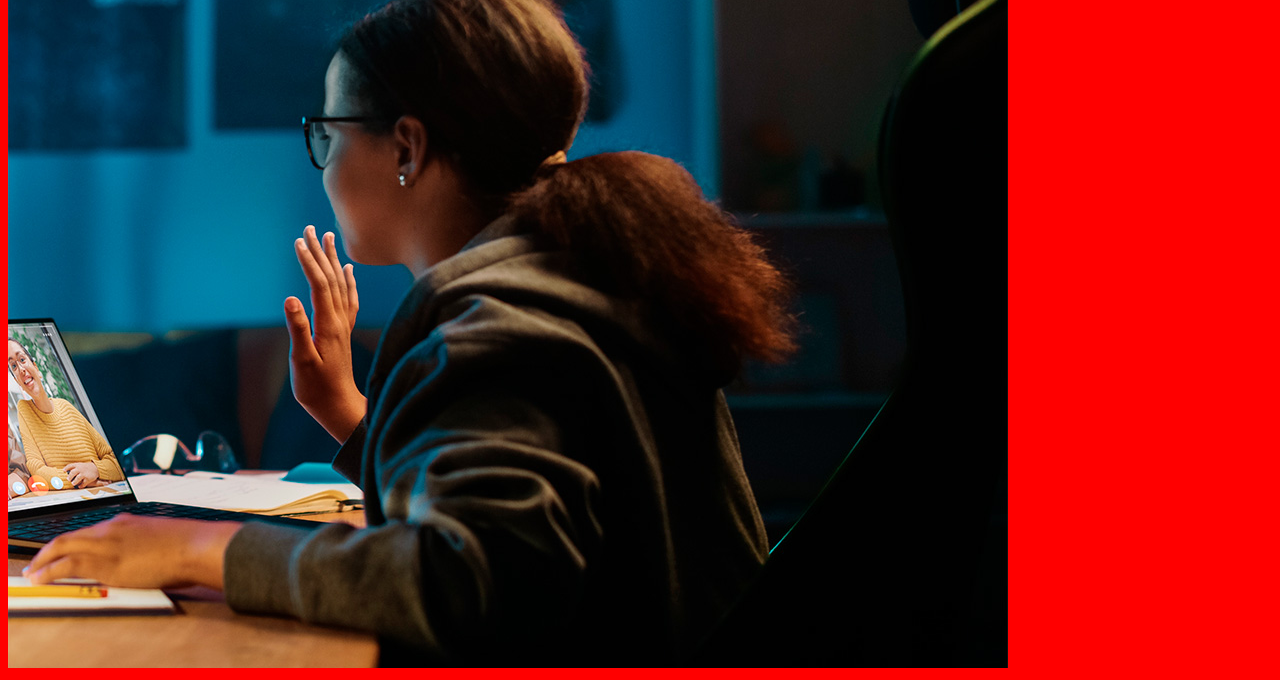
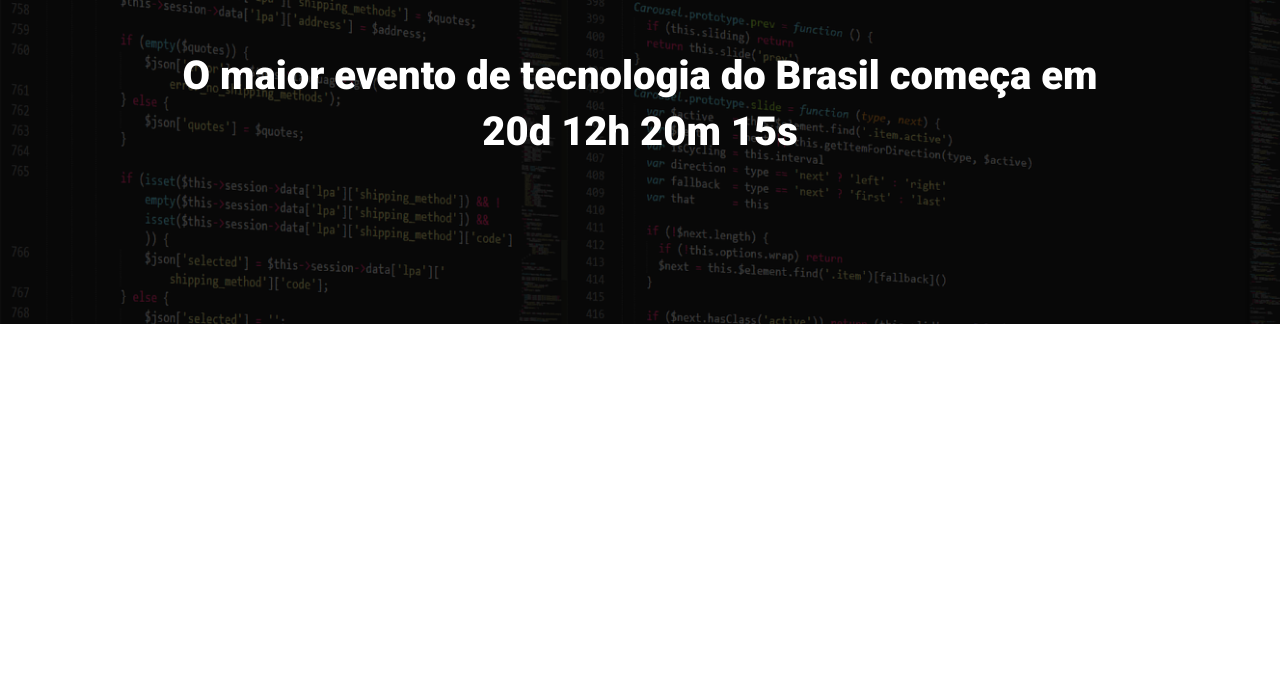
Before and after one commit to johnicassere/ebac_talks, a website built with Parcel: page src/index.html in a window 1280 px wide. Shown: the part 160-840 px from the top of the page. After the commit the page ends 800 px from the top, so only its background shows below. Built offline with nearby package versions, Linux system fonts and the light colour scheme.

Commit message:
criando o hero

```diff
--- a/src/index.html
+++ b/src/index.html
@@ -3,13 +3,20 @@
 <head>
     <meta charset="UTF-8">
     <meta name="viewport" content="width=device-width, initial-scale=1.0">
-    <title>Ebac-Talks</title>
+    <title>Ebac Tech Talks</title>
+    <link rel="preconnect" href="https://fonts.googleapis.com">
+    <link rel="preconnect" href="https://fonts.gstatic.com" crossorigin>
+    <link href="https://fonts.googleapis.com/css2?family=Roboto:ital,wght@0,100;0,300;0,400;0,500;0,700;0,900;1,100;1,300;1,400;1,500;1,700;1,900&display=swap" rel="stylesheet">
     <link rel="stylesheet" href="styles/main.scss">
 </head>
 <body>
-    <header>
-        <h1>Ebac-Talks</h1>
-        <img src="./images/backend.png" alt="">
+    <header class="hero">
+        <div class="container">
+            <img class="hero__logo" src="./images/ebac_logo.svg" alt="EBAC">
+            <p class="hero__text">
+                O maior evento de tecnologia do Brasil começa em 20d 12h 20m 15s
+            </p>
+        </div>
     </header>
     <script src="scripts/main.js"></script>
 </body>
--- /dev/null
+++ b/src/styles/_hero.scss
@@ -0,0 +1,53 @@
+.hero{
+    padding-top: 64px;
+    padding-bottom: 100px;
+    background-image: url(../images/fundo.png);
+    background-repeat: no-repeat;
+    background-size: cover;
+    position: relative;
+
+    .container{
+        position: relative;
+    }
+
+    &::before {
+        position: absolute;
+        top: 0;
+        left: 0;
+        width: 100%;
+        height: 100%;
+        background-color: #000;
+        content: '';
+        opacity: 0.7;
+    }
+
+    &__text{
+        margin-top: 64px;
+        margin-bottom: 64px;
+        font-size: 40px;
+        line-height: 56px;
+        font-weight: 800;
+        text-align: center;
+    }
+
+    &__logo{
+        margin: 0 auto;
+        height: 80px;
+        display: block;
+
+    }
+
+    @media (max-width: 640px){
+        padding: 40px 0;
+
+        &__logo{
+            height: 40px;
+        }
+
+        &__text{
+            font-size: 22px;
+            line-height: 24px;
+            margin: 24px 0;
+        }
+    }
+}
--- a/src/styles/main.scss
+++ b/src/styles/main.scss
@@ -1,3 +1,21 @@
-body{
-    background-color: red;
+@use 'hero';
+
+*{
+    margin: 0;
+    padding: 0;
+    box-sizing: border-box;
+    font-family: Roboto, sans-serif;
+    color: #fff;
 }
+
+.container{
+    max-width: 960px;
+    width: 100%;
+    margin: 0 auto;
+
+    @media (max-width: 640px){
+        max-width: 80%;
+    }
+
+
+}
```
